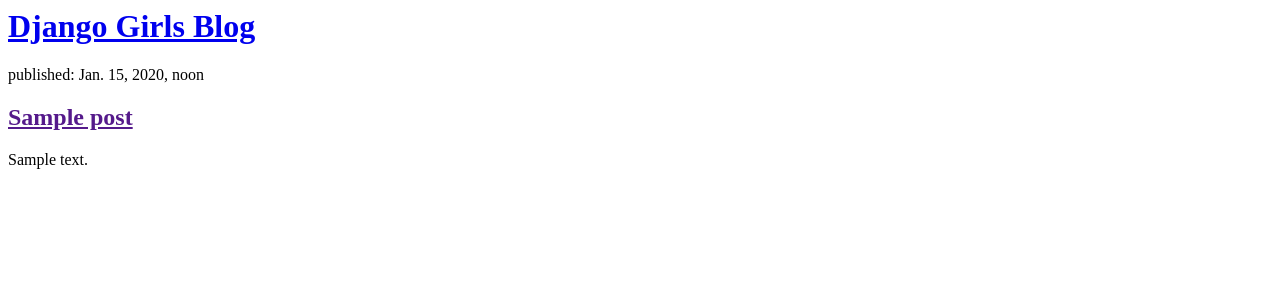
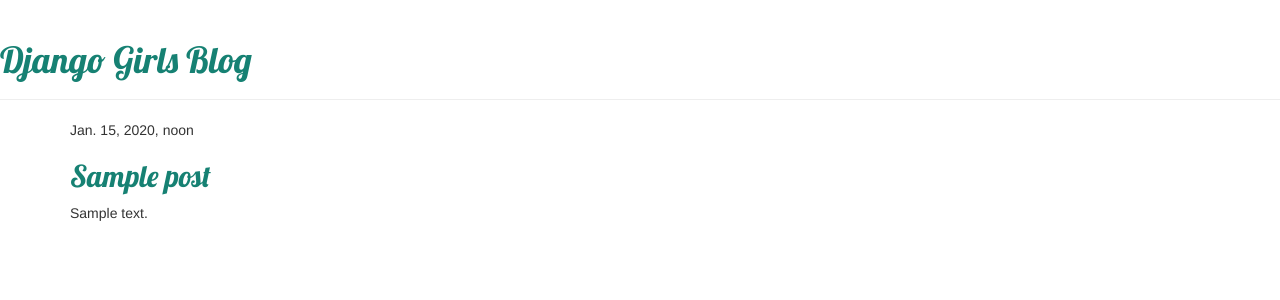
Before and after one commit to Reaqua/Kelioniublogai, a Django app: template blog/templates/blog/post_list.html in a window 1280 px wide. Shown: the top 300 px of the page. Run offline with Django 3.2, Linux system fonts and the light colour scheme; the template is opened without the code that fills it: values that come from a table or form of the project are taken from there, others are empty; tables that the repository leaves empty hold one stand-in row (values such as "Sample post"); some libraries are stand-ins or nearby versions.

Commit message:
Modified templates to display posts from database.

```diff
--- /dev/null
+++ b/blog/static/css/blog.css
@@ -0,0 +1,4 @@
+h1 a, h2 a {
+    color: rgb(22, 129, 115);
+    font-family: 'Lobster';
+}
--- /dev/null
+++ b/blog/templates/blog/base.html
@@ -0,0 +1,24 @@
+
+{% load static %}
+<html>
+    <head>
+        <title>Django Girls blog</title>
+        <link rel="stylesheet" href="//maxcdn.bootstrapcdn.com/bootstrap/3.2.0/css/bootstrap.min.css">
+        <link rel="stylesheet" href="//maxcdn.bootstrapcdn.com/bootstrap/3.2.0/css/bootstrap-theme.min.css">
+        <link href='//fonts.googleapis.com/css?family=Lobster&subset=latin,latin-ext' rel='stylesheet' type='text/css'>
+        <link rel="stylesheet" href="{% static 'css/blog.css' %}">
+    </head>
+    <body>
+            <div class="page-header">
+                    <h1><a href="/">Django Girls Blog</a></h1>
+                </div>
+                <div class="content container">
+                    <div class="row">
+                        <div class="col-md-8">
+                        {% block content %}
+                        {% endblock %}
+                        </div>
+                    </div>
+                </div>
+    </body>
+</html>
--- a/blog/templates/blog/post_list.html
+++ b/blog/templates/blog/post_list.html
@@ -1,18 +1,12 @@
-<html>
-    <head>
-        <title>Django Girls blog</title>
-    </head>
-    <body>
-            <div>
-                    <h1><a href="/">Django Girls Blog</a></h1>
-                </div>
-
-                {% for post in posts %}
-                    <div>
-                        <p>published: {{ post.published_date }}</p>
-                        <h2><a href="">{{ post.title }}</a></h2>
-                        <p>{{ post.text|linebreaksbr }}</p>
-                    </div>
-                {% endfor %}
-    </body>
-</html>
+{% extends 'blog/base.html' %}
+{% block content %}
+    {% for post in posts %}
+        <div class="post">
+            <div class="date">
+                {{ post.published_date }}
+            </div>
+            <h2><a href="">{{ post.title }}</a></h2>
+            <p>{{ post.text|linebreaksbr }}</p>
+        </div>
+    {% endfor %}
+    {% endblock %}
```
Also changed, not shown: base.html (added, +23 -0 lines).
